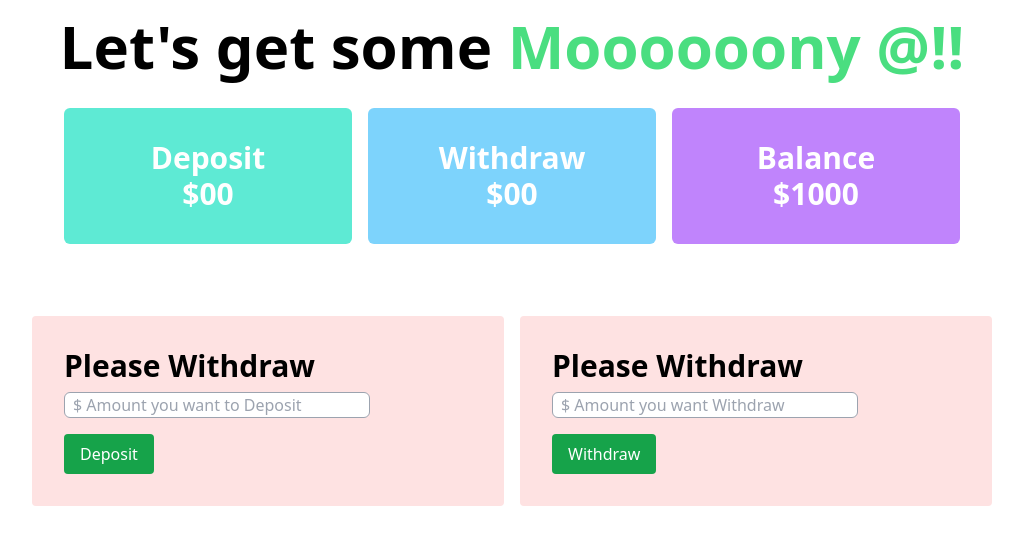
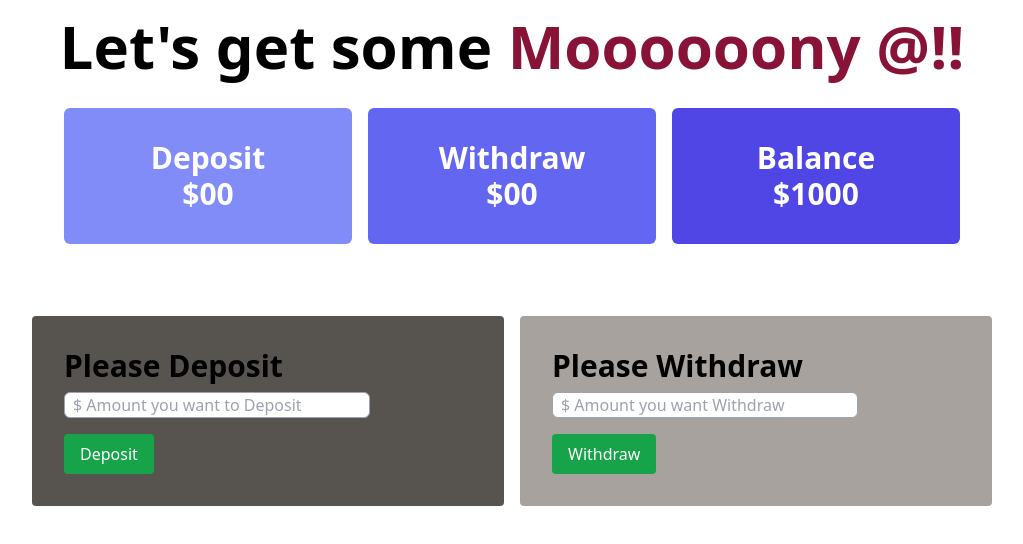
Before and after one commit to nadimahmed1/Baaper-Bank-Precties, a plain HTML site: page banking.html in a window 1280 px wide. Shown: the whole page, without its empty margins (128-1151 px from the left). Drawn offline with nearby package versions, Linux system fonts and the light colour scheme.

Commit message:
project last commit

```diff
--- a/banking.html
+++ b/banking.html
@@ -12,21 +12,21 @@
 
 <body>
     <header>
-        <h1 class="font-bold text-6xl text-center mt-4">Let's get some <span class="text-green-400">Moooooony @!!</span>
+        <h1 class="font-bold text-6xl text-center mt-4">Let's get some <span class="text-rose-900">Moooooony @!!</span>
         </h1>
     </header>
     <main class="w-3/4 mx-auto">
         <section>
             <div class="grid grid-cols-3 gap-4 text-center p-8">
-                <div class="bg-teal-300	font-bold text-3xl mb-2 text-white p-8 rounded-md">
+                <div class="bg-indigo-400	font-bold text-3xl mb-2 text-white p-8 rounded-md">
                     <h1 class="">Deposit</h1>
                     <h2>$<span id="deposit-total">00</span></h2>
                 </div>
-                <div class="bg-sky-300	font-bold text-3xl mb-2 text-white p-8 rounded-md">
+                <div class="bg-indigo-500	font-bold text-3xl mb-2 text-white p-8 rounded-md">
                     <h1>Withdraw</h1>
                     <h2>$<span id="withdraw-total">00</span></h2>
                 </div>
-                <div class="bg-purple-400	font-bold text-3xl mb-2 text-white p-8 rounded-md">
+                <div class="bg-indigo-600	font-bold text-3xl mb-2 text-white p-8 rounded-md">
                     <h1 id="">Balance</h1>
                     <h2>$<span id="balance-total">1000</span></h2>
                 </div>
@@ -36,8 +36,8 @@
         <section class="mt-8">
 
             <div class="grid grid-cols-2 gap-4 ">
-                <div class="bg-red-100 p-8 rounded">
-                    <h2 class="font-bold text-3xl mb-2">Please Withdraw</h2>
+                <div class="bg-stone-600 p-8 rounded">
+                    <h2 class="font-bold text-3xl mb-2">Please Deposit</h2>
                     <div>
                         <input id="deposit-input" class="border rounded-md border-gray-400 block w-3/4 mb-4 px-2"
                             type="text" placeholder="$ Amount you want to Deposit">
@@ -46,7 +46,7 @@
                             class="bg-green-600 px-4 py-2 rounded text-white font-medium">Deposit</button>
                     </div>
                 </div>
-                <div class="bg-red-100 p-8 rounded">
+                <div class="bg-stone-400 p-8 rounded">
                     <h2 class="font-bold text-3xl mb-2">Please Withdraw</h2>
                     <div>
                         <input id="withdraw-input" class="border rounded-md border-gray-400 block w-3/4 mb-4 px-2"
```
Also changed, not shown: index.html (+1 -1 lines).
